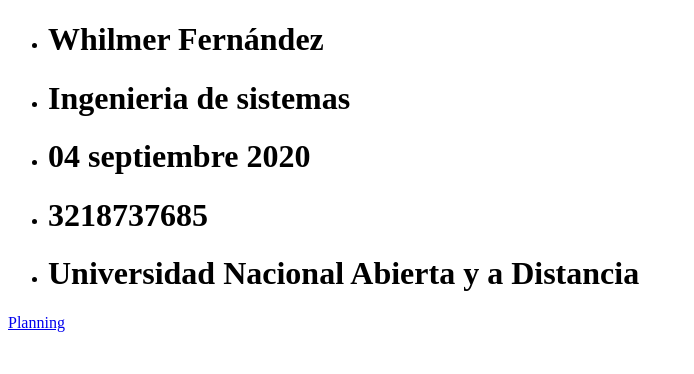
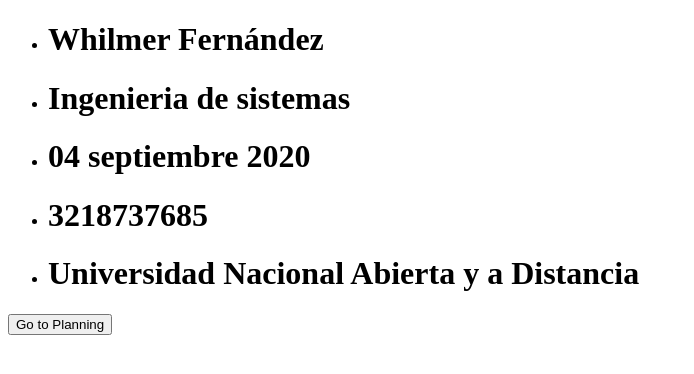
Before and after one commit to whilfer18/-DSW-WhilmerFernandez, a plain HTML site: page index.html in a window 1280 px wide. Shown: the whole page, without its empty margins (0-694 px from the left). Drawn offline with Linux system fonts and the light colour scheme.

Commit message:
diseño tarea 2

```diff
--- a/index.html
+++ b/index.html
@@ -24,7 +24,7 @@
             <h1>Universidad Nacional Abierta y a Distancia</h1>
         </li>
     </ul>
-    <a href="planning.html">Planning</a></p>
+    <input type="button" onclick="location.href='planning.html';" value="Go to Planning" />
 </body>
 
 </html>
```
